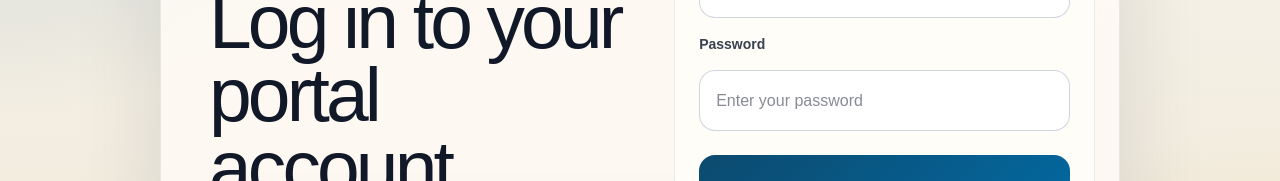
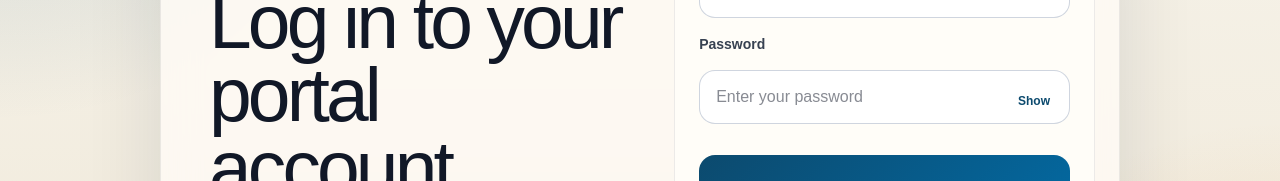
Before and after one commit to bostanyerassyl/ntrz, a Next.js app: page /login in a window 1280 px wide. Shown: the part 302-483 px from the top of the page. Built offline with nearby package versions, Linux system fonts and the light colour scheme; no server answers.

Commit message:
added password visibility toggle

```diff
--- a/src/app/globals.css
+++ b/src/app/globals.css
@@ -138,6 +138,29 @@ body {
     transform 0.2s ease;
 }
 
+.password-input-wrap {
+  position: relative;
+}
+
+.password-input-wrap input {
+  padding-right: 92px;
+}
+
+.password-toggle {
+  position: absolute;
+  top: 50%;
+  right: 10px;
+  transform: translateY(-50%);
+  border: 0;
+  border-radius: 10px;
+  background: transparent;
+  color: #0c4a6e;
+  padding: 8px 10px;
+  font-size: 12px;
+  font-weight: 700;
+  cursor: pointer;
+}
+
 .auth-field input:focus {
   border-color: #0c4a6e;
   box-shadow: 0 0 0 4px rgba(12, 74, 110, 0.12);
--- a/src/app/login/page.tsx
+++ b/src/app/login/page.tsx
@@ -14,6 +14,7 @@ import { loginFields, LoginValidationError, loginUser } from "@/functions/login"
 
 export default function LoginPage() {
   const [language, setLanguage] = useState<LanguageCode>("en");
+  const [isPasswordVisible, setIsPasswordVisible] = useState(false);
   const [isSubmitting, setIsSubmitting] = useState(false);
   const [message, setMessage] = useState<string | null>(null);
   const [errorMessage, setErrorMessage] = useState<string | null>(null);
@@ -105,13 +106,22 @@ export default function LoginPage() {
 
           <label className="auth-field" htmlFor={loginFields.password.id}>
             <span>{copy.passwordLabel}</span>
+            <div className="password-input-wrap">
               <input
                 id={loginFields.password.id}
                 name={loginFields.password.name}
-              type="password"
+                type={isPasswordVisible ? "text" : "password"}
                 placeholder={copy.passwordPlaceholder}
                 autoComplete="current-password"
               />
+              <button
+                className="password-toggle"
+                type="button"
+                onClick={() => setIsPasswordVisible((current) => !current)}
+              >
+                {isPasswordVisible ? copy.hidePassword : copy.showPassword}
+              </button>
+            </div>
           </label>
 
           {message ? <p className="auth-message auth-message-success">{message}</p> : null}
--- a/src/app/registration/page.tsx
+++ b/src/app/registration/page.tsx
@@ -18,6 +18,7 @@ import {
 
 export default function RegistrationPage() {
   const [language, setLanguage] = useState<LanguageCode>("en");
+  const [isPasswordVisible, setIsPasswordVisible] = useState(false);
   const [isSubmitting, setIsSubmitting] = useState(false);
   const [message, setMessage] = useState<string | null>(null);
   const [errorMessage, setErrorMessage] = useState<string | null>(null);
@@ -121,13 +122,22 @@ export default function RegistrationPage() {
 
           <label className="auth-field" htmlFor={registrationFields.password.id}>
             <span>{copy.passwordLabel}</span>
+            <div className="password-input-wrap">
               <input
                 id={registrationFields.password.id}
                 name={registrationFields.password.name}
-              type="password"
+                type={isPasswordVisible ? "text" : "password"}
                 placeholder={copy.passwordPlaceholder}
                 autoComplete="new-password"
               />
+              <button
+                className="password-toggle"
+                type="button"
+                onClick={() => setIsPasswordVisible((current) => !current)}
+              >
+                {isPasswordVisible ? copy.hidePassword : copy.showPassword}
+              </button>
+            </div>
           </label>
 
           {message ? <p className="auth-message auth-message-success">{message}</p> : null}
--- a/src/functions/language.ts
+++ b/src/functions/language.ts
@@ -23,6 +23,8 @@ export const registrationTranslations = {
     emailPlaceholder: "name@aqbobek.edu",
     passwordLabel: "Password",
     passwordPlaceholder: "Create your password",
+    showPassword: "Show",
+    hidePassword: "Hide",
     submit: "Register",
     submitting: "Registering...",
     success: "Registration data was saved to Supabase.",
@@ -45,6 +47,8 @@ export const registrationTranslations = {
     emailPlaceholder: "name@aqbobek.edu",
     passwordLabel: "Пароль",
     passwordPlaceholder: "Создайте пароль",
+    showPassword: "Показать",
+    hidePassword: "Скрыть",
     submit: "Зарегистрироваться",
     submitting: "Регистрация...",
     success: "Данные регистрации сохранены в Supabase.",
@@ -67,6 +71,8 @@ export const registrationTranslations = {
     emailPlaceholder: "name@aqbobek.edu",
     passwordLabel: "Құпиясөз",
     passwordPlaceholder: "Құпиясөз жасаңыз",
+    showPassword: "Көрсету",
+    hidePassword: "Жасыру",
     submit: "Тіркелу",
     submitting: "Тіркелуде...",
     success: "Тіркеу деректері Supabase базасына сақталды.",
@@ -90,6 +96,8 @@ export const loginTranslations = {
     loginPlaceholder: "Enter your login",
     passwordLabel: "Password",
     passwordPlaceholder: "Enter your password",
+    showPassword: "Show",
+    hidePassword: "Hide",
     submit: "Log in",
     submitting: "Logging in...",
     success: "Login successful.",
@@ -110,6 +118,8 @@ export const loginTranslations = {
     loginPlaceholder: "Введите логин",
     passwordLabel: "Пароль",
     passwordPlaceholder: "Введите пароль",
+    showPassword: "Показать",
+    hidePassword: "Скрыть",
     submit: "Войти",
     submitting: "Вход...",
     success: "Вход выполнен успешно.",
@@ -130,6 +140,8 @@ export const loginTranslations = {
     loginPlaceholder: "Логиніңізді енгізіңіз",
     passwordLabel: "Құпиясөз",
     passwordPlaceholder: "Құпиясөзіңізді енгізіңіз",
+    showPassword: "Көрсету",
+    hidePassword: "Жасыру",
     submit: "Кіру",
     submitting: "Кіруде...",
     success: "Кіру сәтті аяқталды.",
```
Lines whose indentation alone changed are shown as unchanged.
